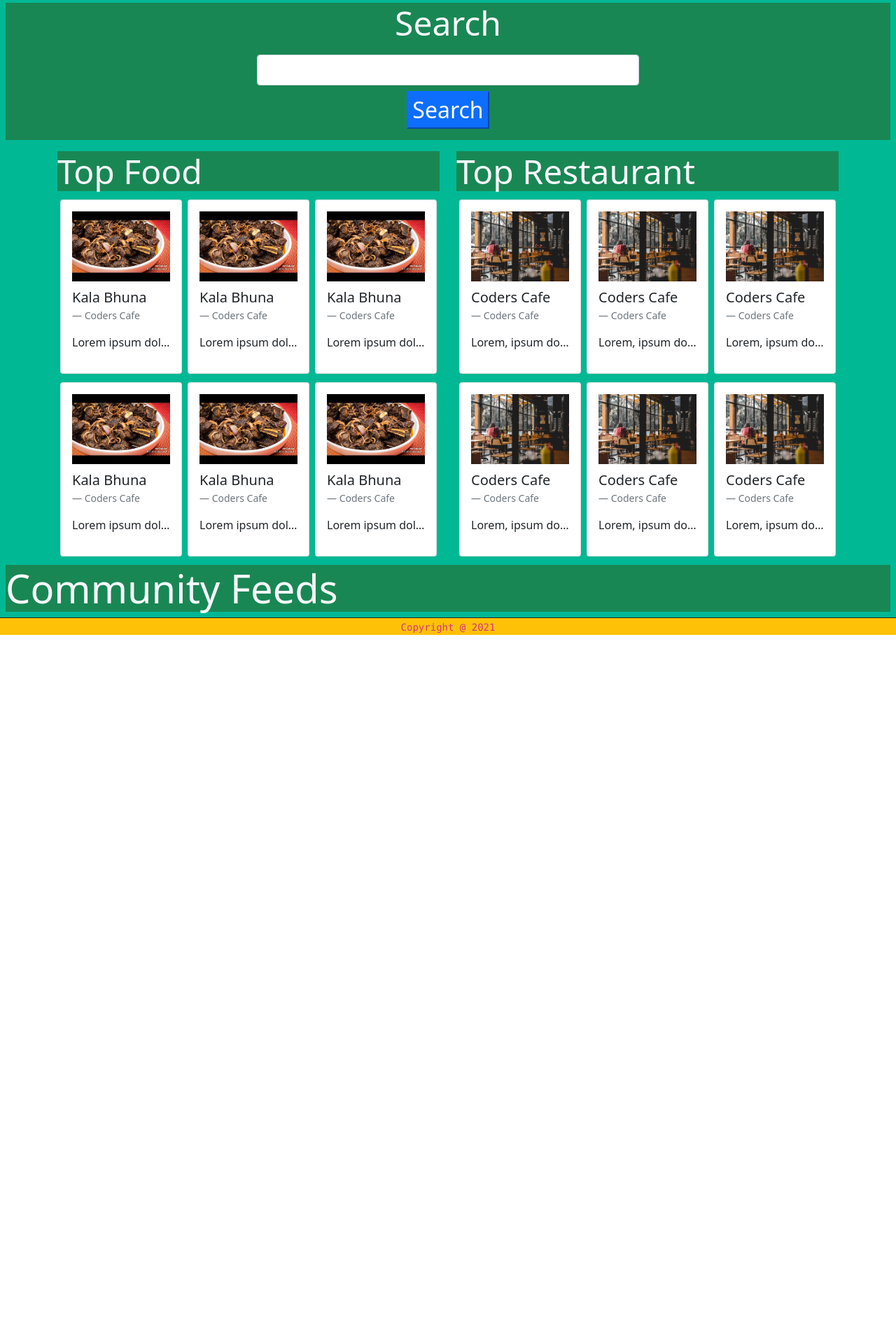
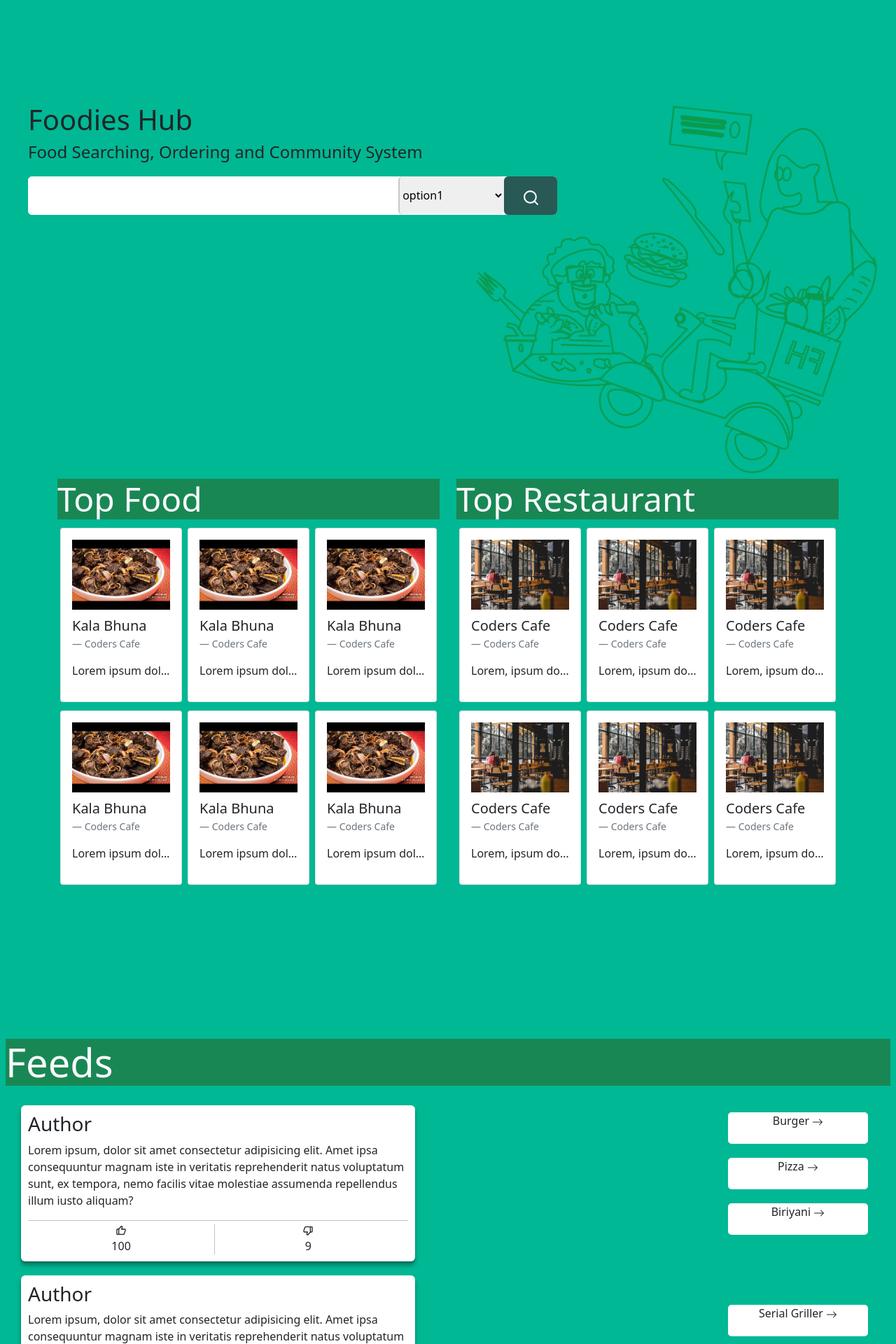
Before and after one commit to Marshmalow212/Foodies_hub, a React (Create React App) app in the folder frontend/: page / in a window 1280 px wide. Shown: the part 60-1980 px from the top of the page at 70% size. Before the commit the page ends 975 px from the top, so only its background shows below. Built offline with nearby package versions, Linux system fonts and the light colour scheme; a web font is replaced by a local one.

Commit message:
Home Sectin: updated, Feed Section: added

```diff
--- /dev/null
+++ b/frontend/src/Home/Home.css
@@ -0,0 +1,16 @@
+.HomeIntro {
+  padding-top: 12%;
+  margin-left: 30px;
+}
+.sec-1 {
+  height: 85vh;
+  background-image: url(../img/home_background.png);
+  /* background-size: 10px; */
+  /* height: 10px; */
+  background-position: right bottom;
+  background-size: 600px;
+  background-repeat: no-repeat;
+  /* background: linear-gradient(white, grey); */
+  padding-left: 10px;
+  padding-right: 10px;
+}
--- a/frontend/src/Home/Home.js
+++ b/frontend/src/Home/Home.js
@@ -2,9 +2,13 @@ import React, { Component } from 'react';
 import Header from '../Templates/Header';
 import Footer from '../Templates/Footer';
 import Search from '../Templates/Search';
-// import TestSearchBar from '../Templates/TestSearchBar';
+import TestSearchBar from '../Templates/TestSearchBar';
 import TopFood from './TopFood';
 import TopRestaurant from './TopRestaurant';
+import HomeFeeds from './HomeFeeds';
+import RightNavigation from './RightNavigation';
+import "./Home.css"
+// import "../img/home-background.png"
 
 class Home extends Component {
     constructor(props) {
@@ -14,10 +18,18 @@ class Home extends Component {
     render() {
         return (
             <div className="bgnormal">
-            <Header/>
-            <Search />
-            {/* <TestSearchBar/> */}
-            <div className="container">
+                <Header/>
+
+                <div className="sec-1">
+                    <div className="HomeIntro">
+                        <h1>Foodies Hub</h1>
+                        <h4>Food Searching, Ordering and Community System</h4>
+                    </div>
+                    <TestSearchBar/>
+                    {/* <Search /> */}
+                </div>
+
+            <div className="container" style={{height:"100vh"}}>
                 {/* Top Section*/}
                 <div className="row">
                     <div className="col-sm-6 ">
@@ -33,10 +45,23 @@ class Home extends Component {
                 </div>
 
             </div>
+
             <div className="">
-                <div className="display-4 bg-success my-md-2 mx-md-2 text-light ">Community Feeds</div>
+                <div className="display-4 bg-success my-md-2 mx-md-2 text-light ">Feeds</div>
             </div>
+
+            <div className="3rd-section" style={{display:"flex"}}>
+                <div className="RightFeeds" style={{width:"55%"}} >
+                    <HomeFeeds/>
+                    <HomeFeeds/>
+                    <HomeFeeds/>
+                    <HomeFeeds/>
+                </div>
+                <div className="LeftSticky" style={{width:"45%"}}><RightNavigation/></div>
+            </div>
+
             <Footer/>
+
             </div>
 
          );
--- /dev/null
+++ b/frontend/src/Home/HomeFeeds.css
@@ -0,0 +1,23 @@
+.FeedCard {
+  margin: 20px 20px 20px 30px;
+  width: 80%;
+  background-color: white;
+  border-radius: 6px;
+  padding: 10px;
+  box-shadow: 0 2px 2px 0 rgba(0, 0, 0, 0.2), 0 6px 6px 0 rgba(0, 0, 0, 0.3);
+}
+.Reactions {
+  display: flex;
+  border-top: 1px solid rgb(194, 194, 194);
+}
+.LeftReaction,
+.RightReaction {
+  text-align: center;
+  /* display: flex; */
+  width: 49%;
+}
+.Seperator {
+  margin-top: 5px;
+  background: rgb(194, 194, 194);
+  width: 0.2%;
+}
--- /dev/null
+++ b/frontend/src/Home/HomeFeeds.js
@@ -0,0 +1,27 @@
+import React from 'react'
+import { BiLike,BiDislike } from "react-icons/bi";
+import "./HomeFeeds.css"
+
+function HomeFeeds() {
+    return (
+        <>
+          <div className="FeedCard shadow-box-example z-depth-5">
+              <h3>Author</h3>
+              <p>Lorem ipsum, dolor sit amet consectetur adipisicing elit. Amet ipsa consequuntur magnam iste in veritatis reprehenderit natus voluptatum sunt, ex tempora, nemo facilis vitae molestiae assumenda repellendus illum iusto aliquam?</p>
+              <div className="Reactions">
+                  <div className="LeftReaction">
+                      <BiLike/>
+                      <div ClassName="LCounter">100</div>
+                  </div>
+                  <div className="Seperator"></div>
+                  <div className="RightReaction">
+                      <BiDislike/>
+                      <div ClassName="DCounter">9</div>
+                  </div>
+              </div>
+          </div>
+        </>
+    )
+}
+
+export default HomeFeeds
--- /dev/null
+++ b/frontend/src/Home/RightNavigation.css
@@ -0,0 +1,21 @@
+.FoodNav,
+.RestaurantNav {
+  margin-top: 20px;
+  margin-right: 20px;
+  display: flex;
+  flex-direction: column;
+}
+.FoodNav {
+  margin-bottom: 80px;
+}
+.RightNavBtn {
+  margin-top: 10px;
+  background: rgb(255, 255, 255);
+  margin-bottom: 10px;
+  height: 45px;
+  width: 200px;
+  border-radius: 5px;
+  text-align: center;
+  margin-left: auto;
+  margin-right: 20px;
+}
--- /dev/null
+++ b/frontend/src/Home/RightNavigation.js
@@ -0,0 +1,24 @@
+import React from 'react'
+import "./RightNavigation.css"
+import { BsArrowRight } from "react-icons/bs";
+
+function RightNavigation() {
+    return (
+        <div>
+            <div className="RightNav">
+                <div className="FoodNav">
+                    <div className="RightNavBtn">Burger <BsArrowRight/></div>
+                    <div className="RightNavBtn">Pizza <BsArrowRight/></div>
+                    <div className="RightNavBtn">Biriyani <BsArrowRight/></div>
+                </div>
+                <div className="RestaurantNav">
+                    <div className="RightNavBtn">Serial Griller <BsArrowRight/></div>
+                    <div className="RightNavBtn">Chillox <BsArrowRight/></div>
+                    <div className="RightNavBtn">Kacchi Dine <BsArrowRight/></div>
+                </div>
+            </div>
+        </div>
+    )
+}
+
+export default RightNavigation
--- a/frontend/src/Templates/TestSearchBar.css
+++ b/frontend/src/Templates/TestSearchBar.css
@@ -1,5 +1,5 @@
 .SearchBar {
-  margin-top: 100px;
+  margin-top: 20px;
   margin-bottom: 100px;
 }
 .Srow {
@@ -7,8 +7,9 @@
   display: flex;
   background: white;
   width: 60%;
-  margin: auto;
+  margin-left: 30px;
   height: 55px;
+  /* border: 1px solid rgb(88, 88, 88); */
 }
 .Sinput {
   border-radius: 6px;
--- a/frontend/src/index.css
+++ b/frontend/src/index.css
@@ -1,33 +1,32 @@
-.bgnormal{
-  background: rgba(0, 184, 148,1.0);
+.bgnormal {
+  background: rgba(0, 184, 148, 1);
+  /* background: #feffdc; */
   max-height: 100%;
 }
 
 body {
-
   margin: 0;
-  font-family: -apple-system, BlinkMacSystemFont, 'Segoe UI', 'Roboto', 'Oxygen',
-    'Ubuntu', 'Cantarell', 'Fira Sans', 'Droid Sans', 'Helvetica Neue',
+  font-family: -apple-system, BlinkMacSystemFont, "Segoe UI", "Roboto", "Oxygen",
+    "Ubuntu", "Cantarell", "Fira Sans", "Droid Sans", "Helvetica Neue",
     sans-serif;
   -webkit-font-smoothing: antialiased;
   -moz-osx-font-smoothing: grayscale;
-
 }
 
 code {
-  font-family: source-code-pro, Menlo, Monaco, Consolas, 'Courier New',
+  font-family: source-code-pro, Menlo, Monaco, Consolas, "Courier New",
     monospace;
 }
 
-a{
-  font-family:'Roboto', sans-serif;
+a {
+  font-family: "Roboto", sans-serif;
   font-size: medium;
 }
-.bgpersonal{
-  background: rgba(9, 132, 227,1.0);
+.bgpersonal {
+  background: rgba(9, 132, 227, 1);
   /* background-color: rgba(9, 132, 227,1.0); */
 }
 
-#topimage{
+#topimage {
   height: 100px;
 }
```
Also changed, not shown: frontend/src/img/home_background.png (added).
